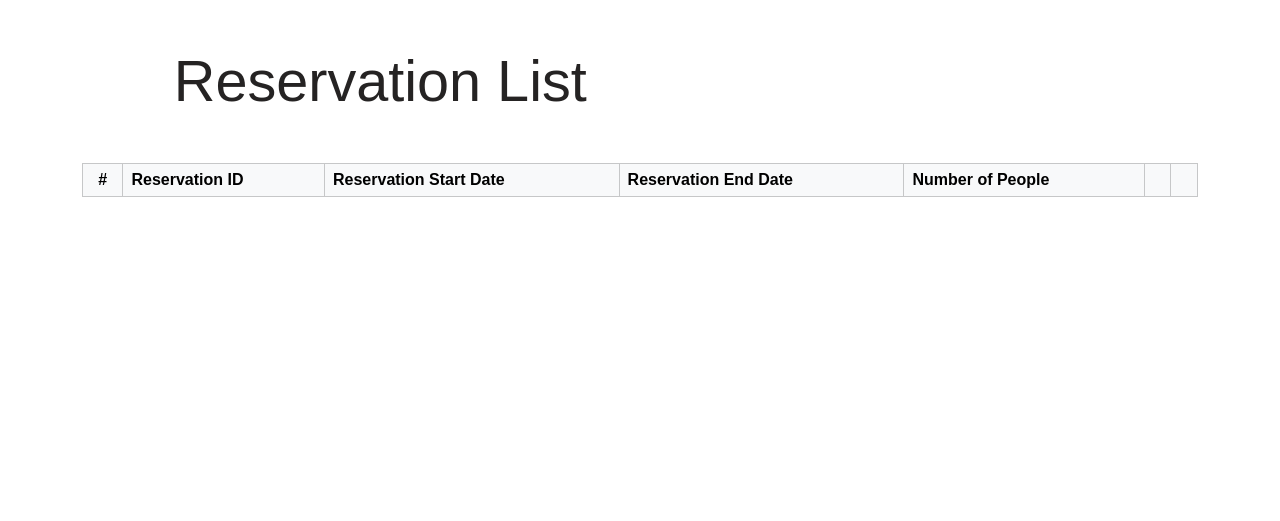
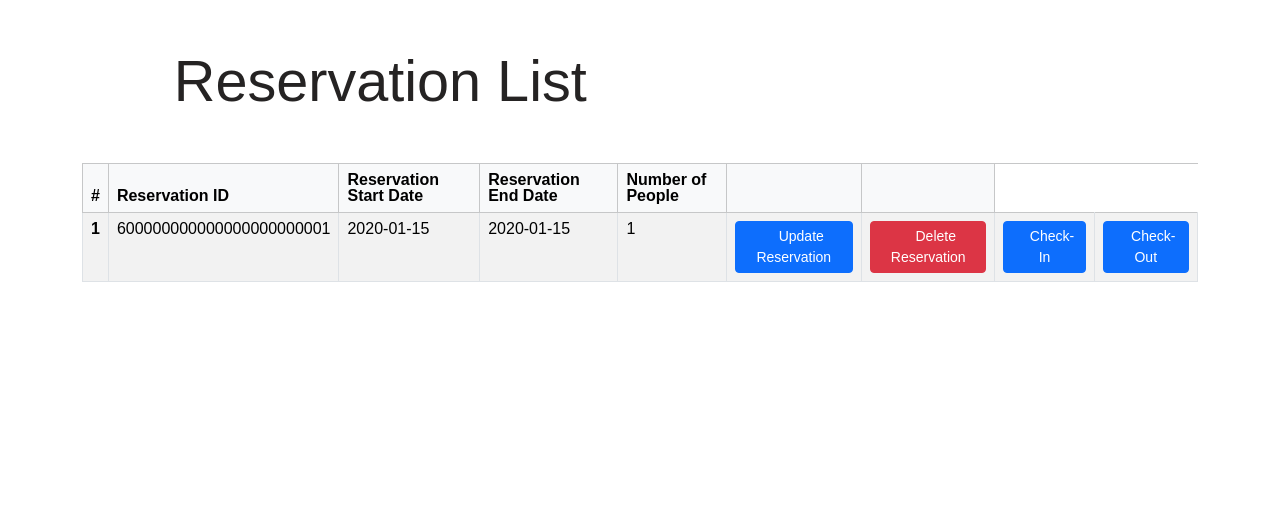
Before and after one commit to EdenBoychyn1/TheObsidianHotelProject, a Node server app: page /reservation-list in a window 1280 px wide. Shown: the part 48-569 px from the top of the page. Run offline with Node 20, Linux system fonts and the light colour scheme; tables that the repository leaves empty hold one stand-in row (values such as "Sample post"); lists and menus that the app fills with data are empty; some libraries are stand-ins or nearby versions.

Commit message:
included middleware function to return reservations from server

```diff
--- a/Views/content/reservation-list.ejs
+++ b/Views/content/reservation-list.ejs
@@ -17,7 +17,23 @@
           <th scope="col"></th>
         </tr>
       </thead>
-      <tbody id="reservationList"></tbody>
+      <tbody id="reservationList">
+
+        <% for(let count = 0; count < reservations.length; count++) { %>
+        <!-- Repeatable Row-->
+        <tr>
+          <th scope="row" class="text-center"><%= count + 1 %></th>
+          <td><%= reservations[count]._id %></td>
+          <td><%= reservations[count].ReservationStartDate %></td>
+          <td><%= reservations[count].ReservationEndDate %></td>
+          <td><%= reservations[count].NumberOfGuests %></td>
+          <td class="text-center"><a href="/edit/<%= reservations[count]._id %>" class="btn btn-primary btn-sm edit"><i class="fas fa-edit fa-sm"></i> Update Reservation</button></td>
+          <td class="text-center"><a href="/delete/<%= reservations[count]._id %>" class="btn btn-danger btn-sm delete"><i class="fas fa-trash-alt fa-sm"></i> Delete Reservation</button></td>
+          <td class="text-center"><a href="${key}" class="btn btn-primary btn-sm edit"><i class="fas fa-trash-alt fa-sm"></i> Check-In</button></td>
+          <td class="text-center"><a href="${key}" class="btn btn-primary btn-sm edit"><i class="fas fa-trash-alt fa-sm"></i> Check-Out</button></td>
+          </tr>
+          <% } %>
+      </tbody>
     </table>
   </div>
 </div>
```
Also changed, not shown: Routes/index.ts (+0 -17 lines).
